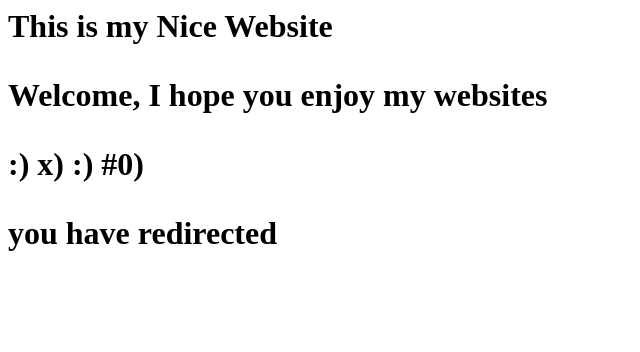
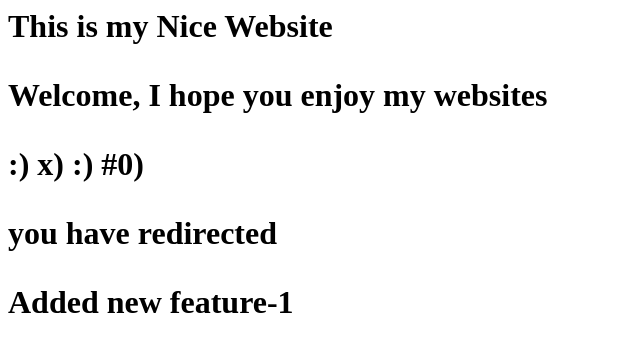
Before and after one commit to Ranjana1984/remi-code, a plain HTML site: page index.html in a window 1280 px wide. Shown: the whole page, without its empty margins (0-640 px from the left). Drawn offline with Linux system fonts and the light colour scheme.

Commit message:
Adedd new features-1

```diff
--- a/index.html
+++ b/index.html
@@ -4,4 +4,5 @@
 <p>Welcome, I hope you enjoy my websites</p>
 <p> :) x) :) #0) </p>
 <p>you have redirected</p>
+<p> Added new feature-1</p>
 </html>
```
